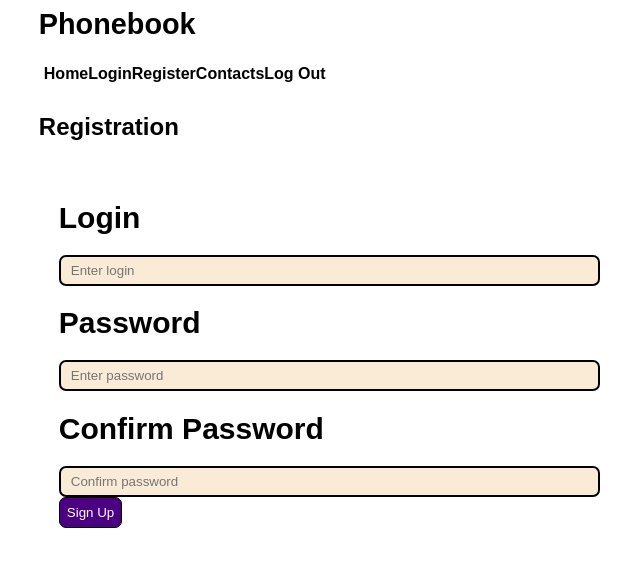
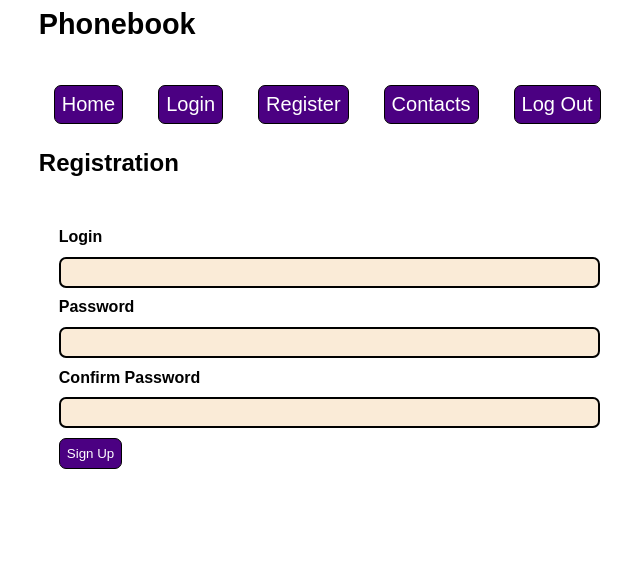
Before and after one commit to Iryna-25/goit-react-hw-08-phonebook, a React (Create React App) app: page /register in a window 1280 px wide. Shown: the top 566 px of the page, without its empty margins (64-704 px from the left). Built offline with nearby package versions, Linux system fonts and the light colour scheme.

Commit message:
components

```diff
--- a/src/Components/ContactForm.jsx
+++ b/src/Components/ContactForm.jsx
@@ -2,7 +2,6 @@ import { useState } from "react";
 import PropTypes from "prop-types";
 import { ToastContainer } from "react-toastify";
 import { IconContext } from "react-icons";
-import { FcContacts, FcPhoneAndroid, FcAddDatabase } from "react-icons/fc";
 import { Form, Label, Input, Button } from "../Components/ContactForm.styled";
 
 export default function ContactForm({ onChangeState }) {
@@ -36,7 +35,6 @@ export default function ContactForm({ onChangeState }) {
   return (
     <Form onSubmit={handleSubmit}>
       <Label htmlFor="inputName">
-        <FcContacts />
         Name
       </Label>
 
@@ -47,13 +45,11 @@ export default function ContactForm({ onChangeState }) {
         value={name}
         pattern="^[a-zA-Zа-яА-Я]+(([' -][a-zA-Zа-яА-Я ])?[a-zA-Zа-яА-Я]*)*$"
         title="Name may contain only letters, apostrophe, dash and spaces. For example Adrian, Jacob Mercer, Charles de Batz de Castelmore d'Artagnan"
-        placeholder="Enter contact name"
         required
         onChange={handleInput}
       />
 
       <Label htmlFor="inputNumber">
-        <FcPhoneAndroid />
         Number
       </Label>
 
@@ -64,7 +60,6 @@ export default function ContactForm({ onChangeState }) {
         value={number}
         pattern="\+?\d{1,4}?[-.\s]?\(?\d{1,3}?\)?[-.\s]?\d{1,4}[-.\s]?\d{1,4}[-.\s]?\d{1,9}"
         title="Phone number must be digits and can contain spaces, dashes, parentheses and can start with +"
-        placeholder="Enter phone number"
         required
         onChange={handleInput}
       />
@@ -77,7 +72,6 @@ export default function ContactForm({ onChangeState }) {
             style: { verticalAlign: "middle", marginLeft: "16px" },
           }}
         >
-          <FcAddDatabase />
         </IconContext.Provider>
       </Button>
       <ToastContainer />
--- a/src/Components/ContactForm.styled.jsx
+++ b/src/Components/ContactForm.styled.jsx
@@ -1,7 +1,7 @@
 import styled from 'styled-components';
 export const Label = styled.h1`
   font-style: Arial;
-  font-size: 30px;
+  font-size: 16px;
 `;
 
 export const Form = styled.form`
@@ -9,7 +9,6 @@ export const Form = styled.form`
   margin-bottom: 50px;
   label {
     display: block;
-    margin-bottom: 20px;
     font-style: Arial;
   }
 `;
@@ -26,6 +25,7 @@ export const Input = styled.input`
 `;
 
 export const Button = styled.button`
+  margin: 10px 0px;
   border: 1px solid #000;
   border-radius: 7px;
   padding: 7px;
--- a/src/Components/ContactList.jsx
+++ b/src/Components/ContactList.jsx
@@ -1,6 +1,5 @@
 import PropTypes from 'prop-types';
 import { IconContext } from 'react-icons';
-import { FcDeleteDatabase } from 'react-icons/fc';
 import {
   ContastsList,
   ContactItem,
@@ -39,7 +38,6 @@ export default function ContactList({ contacts, filter, onDelete }) {
                 style: { verticalAlign: 'middle' },
               }}
             >
-              <FcDeleteDatabase />
             </IconContext.Provider>
           </Button>
         </ContactItem>
--- a/src/Components/LoginForm.jsx
+++ b/src/Components/LoginForm.jsx
@@ -4,10 +4,10 @@ export default function LoginForm() {
   return (
     <Form>
       <Label htmlFor="login">Login</Label>
-      <Input type="text" name="Login" placeholder='input login' />
+      <Input type="text" name="Login" />
 
       <Label htmlFor="password">Password</Label>
-      <Input type="text" name="password" placeholder="input password" />
+      <Input type="text" name="password" />
 
       <Button type="button">Log In</Button>
     </Form>
--- a/src/Components/Navigation.styled.js
+++ b/src/Components/Navigation.styled.js
@@ -1,25 +1,47 @@
 import styled from 'styled-components';
+import { NavLink } from 'react-router-dom';
 
 
 export const Nav = styled.nav`
   padding: 5px;
+  font-style: Arial;
+  font-size: 20px;
 `;
 
 export const NavList = styled.ul`
+
   display: flex;
   flex-wrap: wrap;
-  padding-left: 0;
-  margin-top: 0;
+  padding-left: 10px;
   margin-bottom: 0;
   list-style: none;
 `;
 
 export const ListItem = styled.li`
-  margin-bottom: 5px;
+  margin-right: 35px;
+
+  border: 1px solid #000;
+  border-radius: 7px;
+  padding: 7px;
+  background-color: #4B0082;
+  color: #fff;
+  &:hover {
+    box-shadow: 0px 2px 1px 1px rgba(0, 0, 0, 0.15);
+    background-color: #663399;
+    cursor: pointer;
+  }
+
+  // border: 2px solid #000;
+  // background-color: #FAEBD7;
+  // border-radius: 7px;
+  // height: 25px;
+  // display: block;
+  // padding-right: 10px;
+  // padding-left: 10px;
 `;
 
-export const NavigationLink = styled.nav`
+export const NavigationLink = styled (NavLink)`
   color: inherit;
   text-decoration: none;
-  font-weight: 700;
+  font-weight: 400;
 `;
--- a/src/Components/RegisterForm.jsx
+++ b/src/Components/RegisterForm.jsx
@@ -4,13 +4,13 @@ export default function RegisterForm() {
   return (
     <Form>
       <Label htmlFor="login">Login</Label>
-      <Input type="text" name="login" placeholder="Enter login" />
+      <Input type="text" name="login"/>
 
       <Label htmlFor="password">Password</Label>
-      <Input type="text" name="password" placeholder="Enter password" />
+      <Input type="text" name="password"/>
 
       <Label htmlFor="confirmPassword">Confirm Password</Label>
-      <Input type="text" name="confirmPassword" placeholder="Confirm password" />
+      <Input type="text" name="confirmPassword"/>
 
       <Button type="button">Sign Up</Button>
   </Form>
--- a/src/Pages/ContactsPage.jsx
+++ b/src/Pages/ContactsPage.jsx
@@ -8,7 +8,7 @@ export default function ContactsPage(loading, onChangeState, onContactsGroup, on
     <>
   <ContactForm onChangeState={onChangeState} />
   {loading ? (
-    alert ("Привет")
+    alert ('Your contacts are loading...')
   ) : (
     <>
       {onContactsGroup ? (
```
